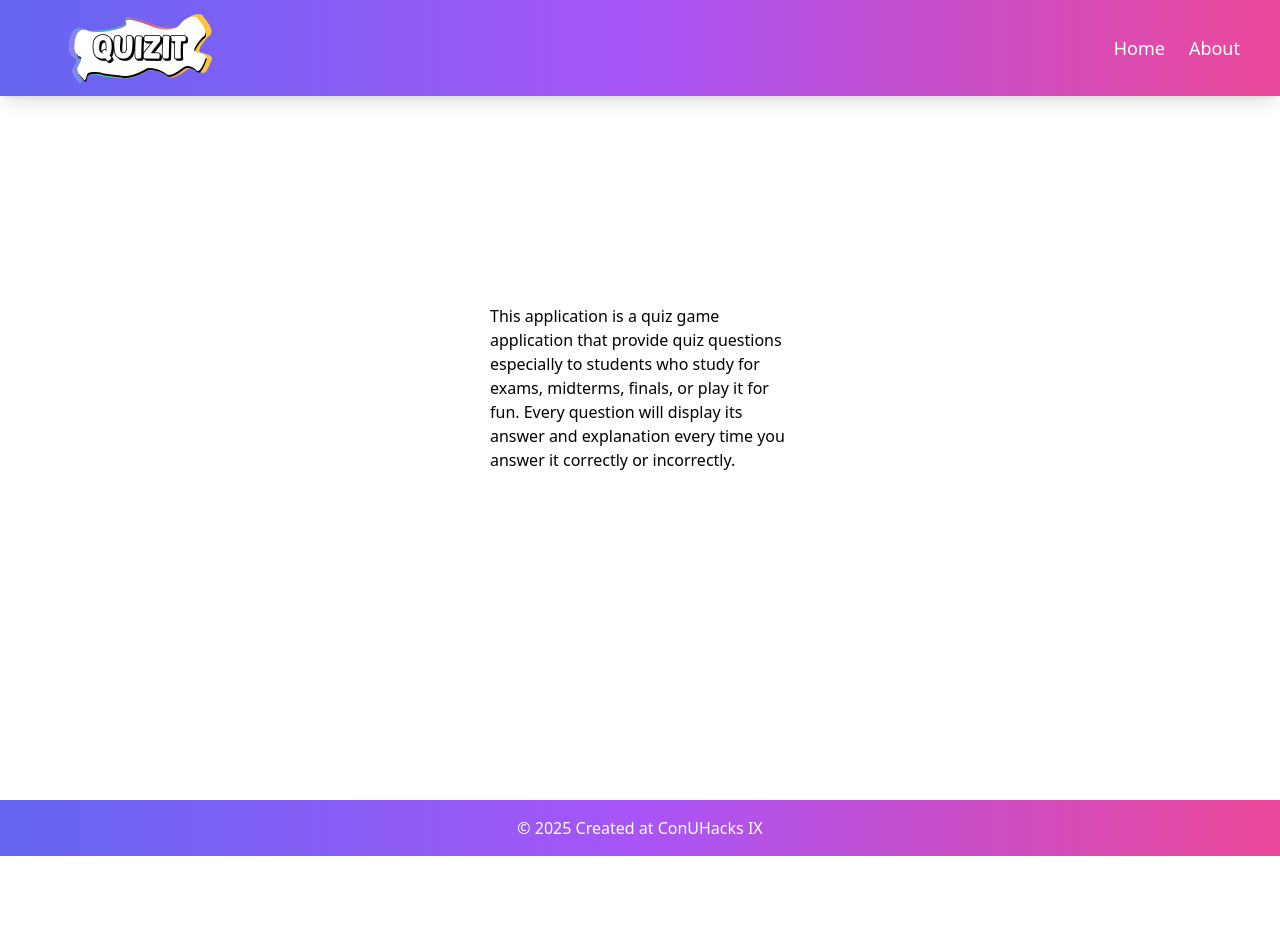
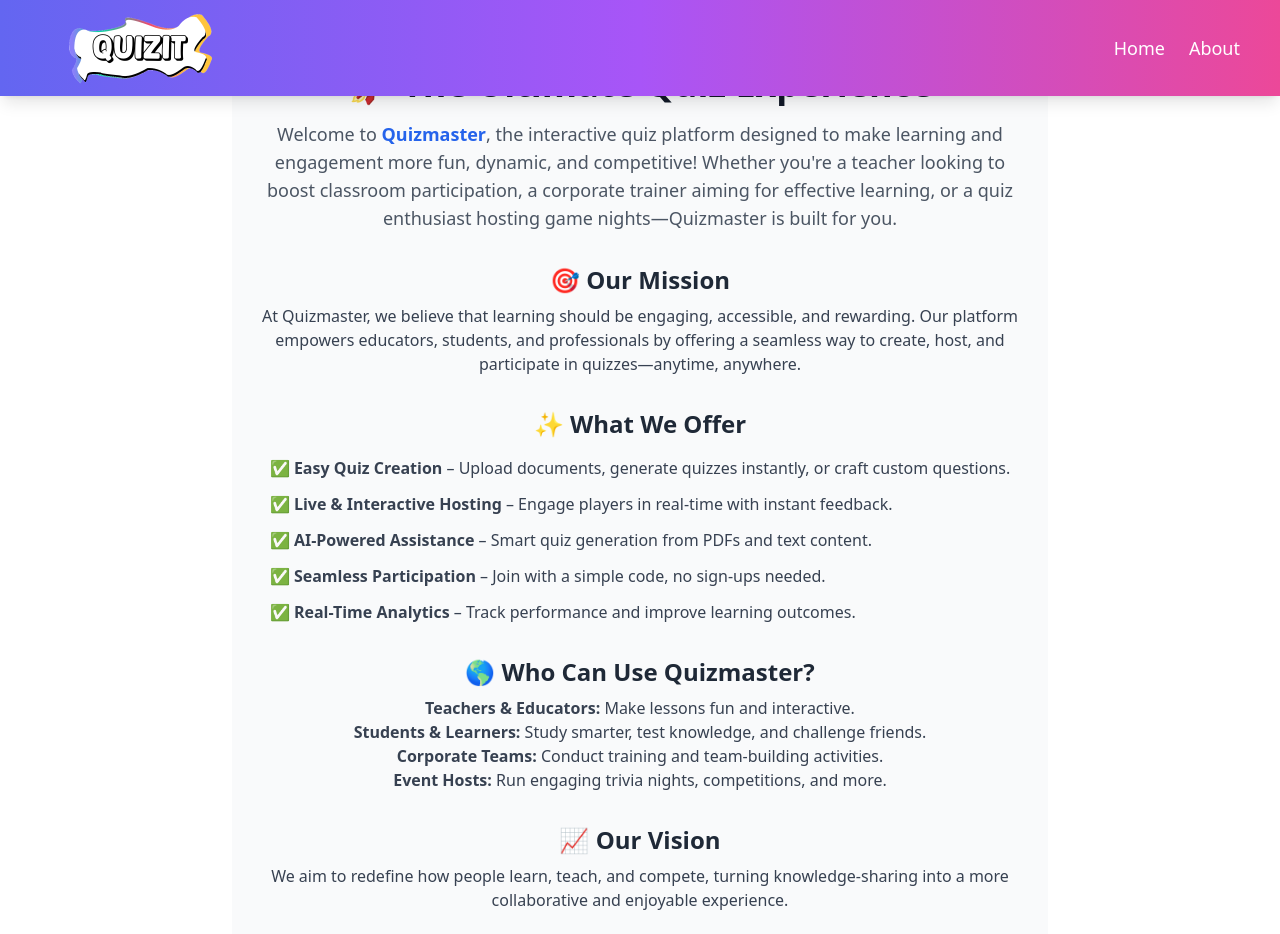
Before and after one commit to RenaudBernier/QuizTogether, a Next.js app in the folder quizapp/: page /about in a window 1280 px wide. Shown: the top 934 px of the page. Before the commit the page ends 856 px from the top, so only its background shows below. Built offline with nearby package versions, Linux system fonts and the light colour scheme.

Commit message:
Add about

```diff
--- a/quizapp/src/app/about/page.js
+++ b/quizapp/src/app/about/page.js
@@ -1,9 +1,69 @@
-import React from 'react'
+"use client"; // Ensure interactivity support
+
+import { useRouter } from "next/navigation";
 
 export default function About() {
+  const router = useRouter(); // Next.js router for navigation
+
   return (
-    <div>
-      <p className="w-[300px]">This application is a quiz game application that provide quiz questions especially to students who study for exams, midterms, finals, or play it for fun. Every question will display its answer and explanation every time you answer it correctly or incorrectly.</p>
-    </div>
-  )
+    <main className="flex flex-col items-center justify-center min-h-screen px-6 py-12 bg-gray-50 pt-28 md:pt-16">
+      <h1 className="text-4xl font-bold text-gray-900 text-center">🚀 The Ultimate Quiz Experience</h1>
+
+      <p className="text-lg text-gray-600 text-center mt-4 max-w-3xl">
+        Welcome to <span className="font-semibold text-blue-600">Quizmaster</span>, the interactive quiz platform designed
+        to make learning and engagement more fun, dynamic, and competitive! Whether you're a teacher looking to boost
+        classroom participation, a corporate trainer aiming for effective learning, or a quiz enthusiast hosting
+        game nights—Quizmaster is built for you.
+      </p>
+
+      {/* 🎯 Mission */}
+      <section className="mt-8 max-w-3xl text-center">
+        <h2 className="text-2xl font-semibold text-gray-800">🎯 Our Mission</h2>
+        <p className="text-gray-700 mt-2">
+          At Quizmaster, we believe that learning should be engaging, accessible, and rewarding. Our platform empowers
+          educators, students, and professionals by offering a seamless way to create, host, and participate in quizzes—anytime, anywhere.
+        </p>
+      </section>
+
+      {/* ✨ What We Offer */}
+      <section className="mt-8 max-w-3xl">
+        <h2 className="text-2xl font-semibold text-gray-800 text-center">✨ What We Offer</h2>
+        <ul className="mt-4 text-gray-700 space-y-3">
+          <li>✅ <b>Easy Quiz Creation</b> – Upload documents, generate quizzes instantly, or craft custom questions.</li>
+          <li>✅ <b>Live & Interactive Hosting</b> – Engage players in real-time with instant feedback.</li>
+          <li>✅ <b>AI-Powered Assistance</b> – Smart quiz generation from PDFs and text content.</li>
+          <li>✅ <b>Seamless Participation</b> – Join with a simple code, no sign-ups needed.</li>
+          <li>✅ <b>Real-Time Analytics</b> – Track performance and improve learning outcomes.</li>
+        </ul>
+      </section>
+
+      {/* 🌎 Who Can Use Quizmaster? */}
+      <section className="mt-8 max-w-3xl text-center">
+        <h2 className="text-2xl font-semibold text-gray-800">🌎 Who Can Use Quizmaster?</h2>
+        <p className="text-gray-700 mt-2">
+          <b>Teachers & Educators:</b> Make lessons fun and interactive. <br />
+          <b>Students & Learners:</b> Study smarter, test knowledge, and challenge friends. <br />
+          <b>Corporate Teams:</b> Conduct training and team-building activities. <br />
+          <b>Event Hosts:</b> Run engaging trivia nights, competitions, and more.
+        </p>
+      </section>
+
+      {/* 📈 Our Vision */}
+      <section className="mt-8 max-w-3xl text-center">
+        <h2 className="text-2xl font-semibold text-gray-800">📈 Our Vision</h2>
+        <p className="text-gray-700 mt-2">
+          We aim to redefine how people learn, teach, and compete, turning knowledge-sharing into a more
+          collaborative and enjoyable experience.
+        </p>
+      </section>
+
+      {/* CTA Button */}
+      <button
+        className="mt-6 bg-blue-600 text-white px-6 py-3 rounded-lg hover:bg-blue-700 transition"
+        onClick={() => router.push("/")} // Navigate to Home
+      >
+        Get Started
+      </button>
+    </main>
+  );
 }
```
